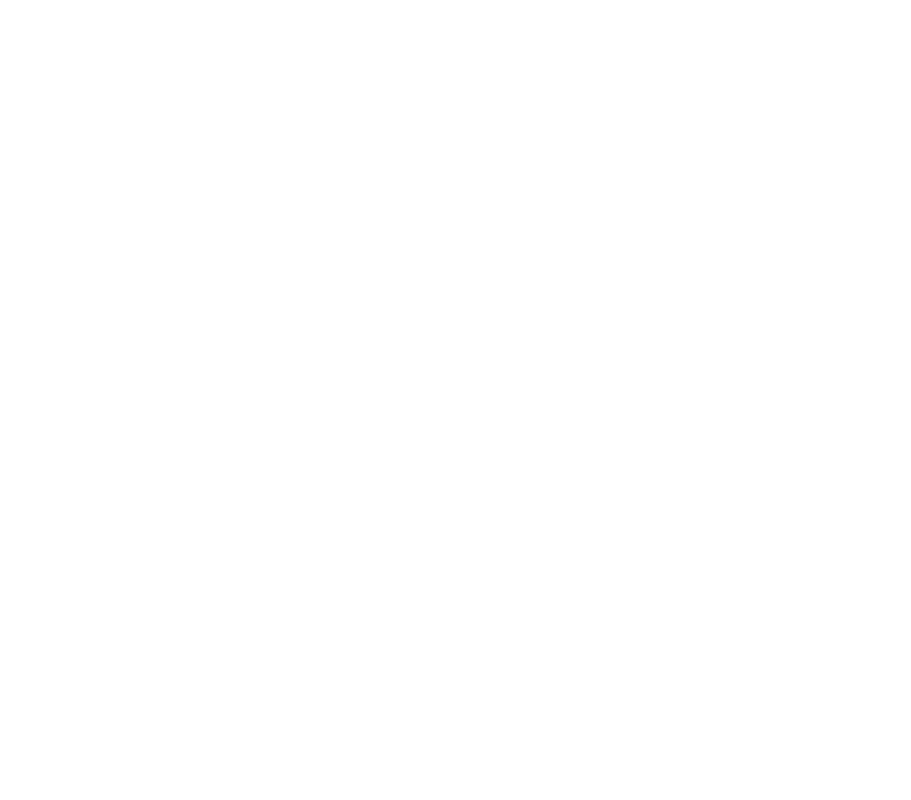
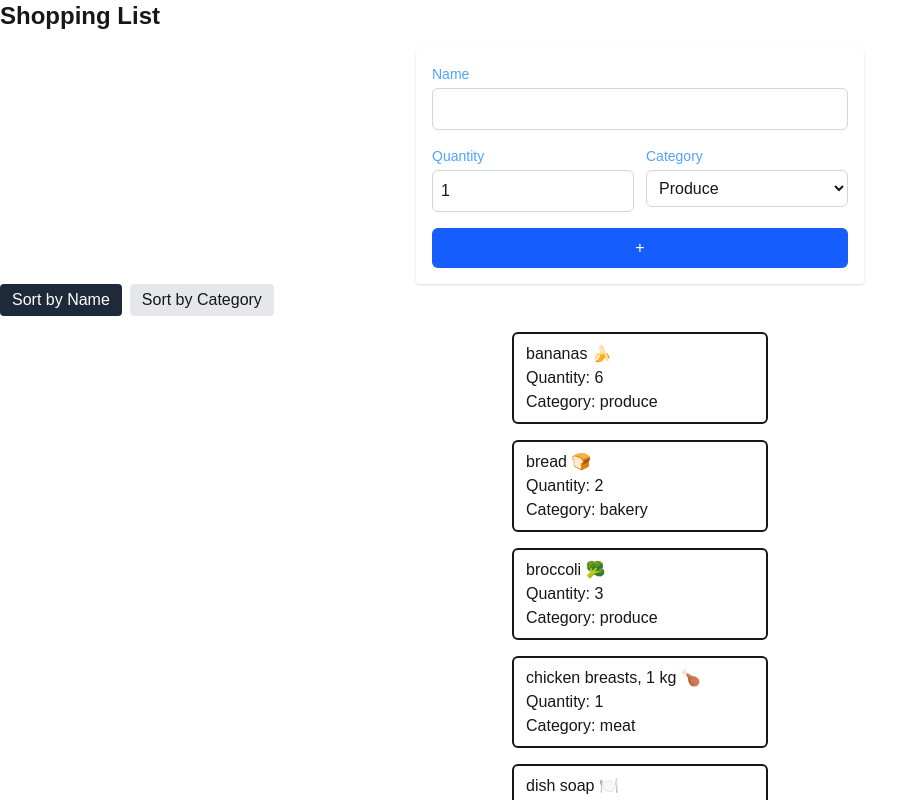
Before and after one commit to aaron-reid19/cprg306-assignments, a Next.js app: page /week-6 in a window 1280 px wide. Shown: the top 800 px of the page, without its empty margins (0-911 px from the left). Built offline with nearby package versions, Linux system fonts and the light colour scheme.

Commit message:
part 2 and 3

```diff
--- a/app/page.js
+++ b/app/page.js
@@ -16,6 +16,9 @@
     <p>
       <Link href="/week-5">Week 5 Assignment </Link>
     </p>
+    <p>
+      <Link href="/week-6">Week 6 Assignment </Link>
+    </p>
     </main>
   );
 }
--- a/app/week-6/item-list.js
+++ b/app/week-6/item-list.js
@@ -1,10 +1,40 @@
+"use client";
+
+import { useState } from "react";
 import Item from "./item";
-import items from "./items.json";
 
-export default function ItemList() {
+export default function ItemList({ items }) {
+  const [sortBy, setSortBy ] = useState("name");
+
+  const sortedItems = [...items].sort((a, b) => {
+    if (sortBy === "name") {
+      return a.name.localeCompare(b.name);
+    }
+    return a.category.localeCompare(b.category);
+  })
   return (
+    <div>
+      <div className="flex gap-2 mb-4">
+        <button
+          onClick={() => setSortBy("name")}
+          className={`px-3 py-1 rounded ${
+            sortBy === "name" ? "bg-gray-800 text-white" : "bg-gray-200"
+          }`}
+        >
+          Sort by Name
+        </button>
+
+        <button
+          onClick={() => setSortBy("category")}
+          className={`px-3 py-1 rounded ${
+            sortBy === "category" ? "bg-gray-800 text-blue" : "bg-gray-200"
+          }`}
+        >
+          Sort by Category
+        </button>
+      </div>
     <ul>
-      {items.map((item) => (
+      {sortedItems.map((item) => (
         <Item
           key={item.id}
           name={item.name}
@@ -13,5 +43,6 @@
         />
       ))}
     </ul>
+  </div>
   );
 }
--- a/app/week-6/newItem.js
+++ b/app/week-6/newItem.js
@@ -1,31 +1,33 @@
 "use client";
 import { useState } from "react";
 
-export default function NewItem(){
+export default function NewItem({ onAddItem }) {
   const [name, setName] = useState("");
   const [quantity, setQuantity] = useState(1);
   const [category, setCategory] = useState("produce");
 
   const handleSubmit = (e) => {
     e.preventDefault();
+
     const item = {
+      id: crypto.randomUUID(),
       name,
       quantity,
       category,
     };
-        console.log(item);
-        alert(`Added: ${name}, quantity: ${quantity}, category: ${category}`);
+
+    onAddItem(item);
 
     setName("");
     setQuantity(1);
     setCategory("produce");
+  };
 
-    }
   return (
     <form
       onSubmit={handleSubmit}
-            className="max-w-md mx-auto bg-white p-4 rounded shadow space-y-4">
-
+      className="max-w-md mx-auto bg-white p-4 rounded shadow space-y-4"
+    >
       <div>
         <label htmlFor="name" className="block text-sm font-medium mb-1 text-blue-400">
           Name
--- a/app/week-6/page.js
+++ b/app/week-6/page.js
@@ -1,7 +1,22 @@
+"use client";
+
+import { useState } from "react";
+import ItemList from "./item-list";
+import NewItem from "./newItem";
+import itemsData from "./items.json";
+
 export default function Page() {
-    return (
-        <main>
+  const [items, setItems] = useState(itemsData);
 
-        </main>
-    )
+  const handleAddItem = (newItem) => {
+    setItems((currentItems) => [...currentItems, newItem]);
+  };
+
+  return (
+    <main>
+        <h1 className="text-2xl font-bold mb-4">Shopping List</h1>
+      <NewItem onAddItem={handleAddItem} />
+      <ItemList items={items} />
+    </main>
+  );
 }
```
Lines whose indentation alone changed are shown as unchanged.
